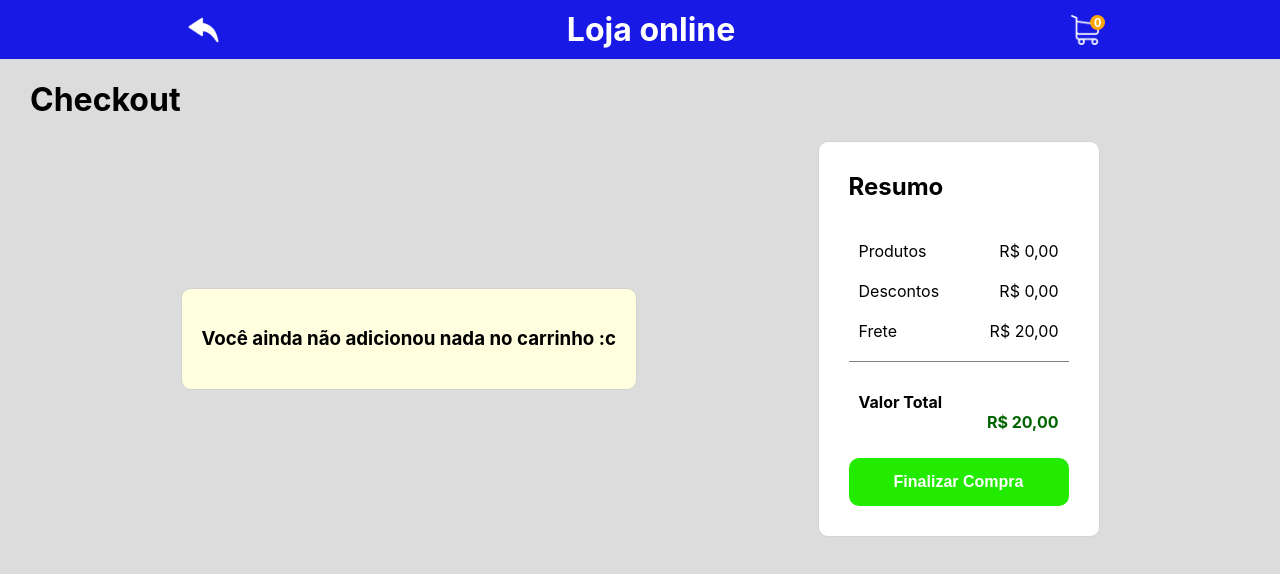
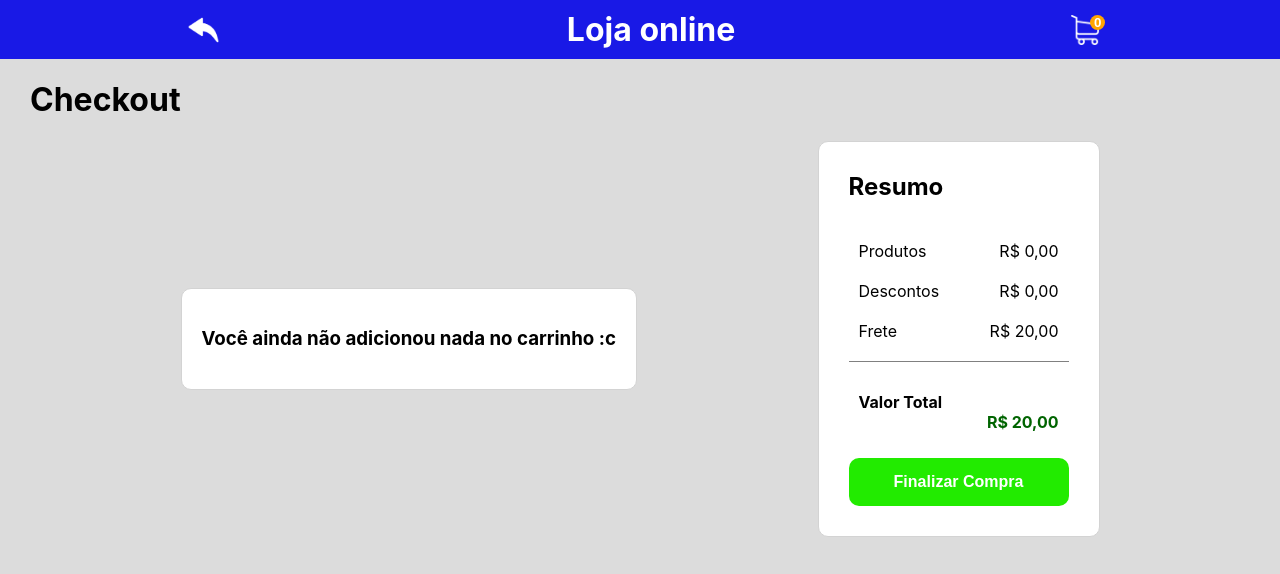
Before and after one commit to monteiroMS/desafiomovisis, a React (Create React App) app: page /carrinho in a window 1280 px wide. Shown: the top 574 px of the page. Built offline with nearby package versions, Linux system fonts and the light colour scheme.

Commit message:
corrige cor de fundo do carrinho

```diff
--- a/src/pages/Cart/styles.ts
+++ b/src/pages/Cart/styles.ts
@@ -18,7 +18,7 @@ export const ContentContainer = styled.div`
 
 export const Main = styled.main`
   align-self: center;
-  background-color: #ffffe0;
+  background-color: white;
   border: 1px solid lightgray;
   border-radius: 10px;
   display: flex;
```
Also changed, not shown: src/components/Filters/index.tsx (line endings or trailing spaces).
